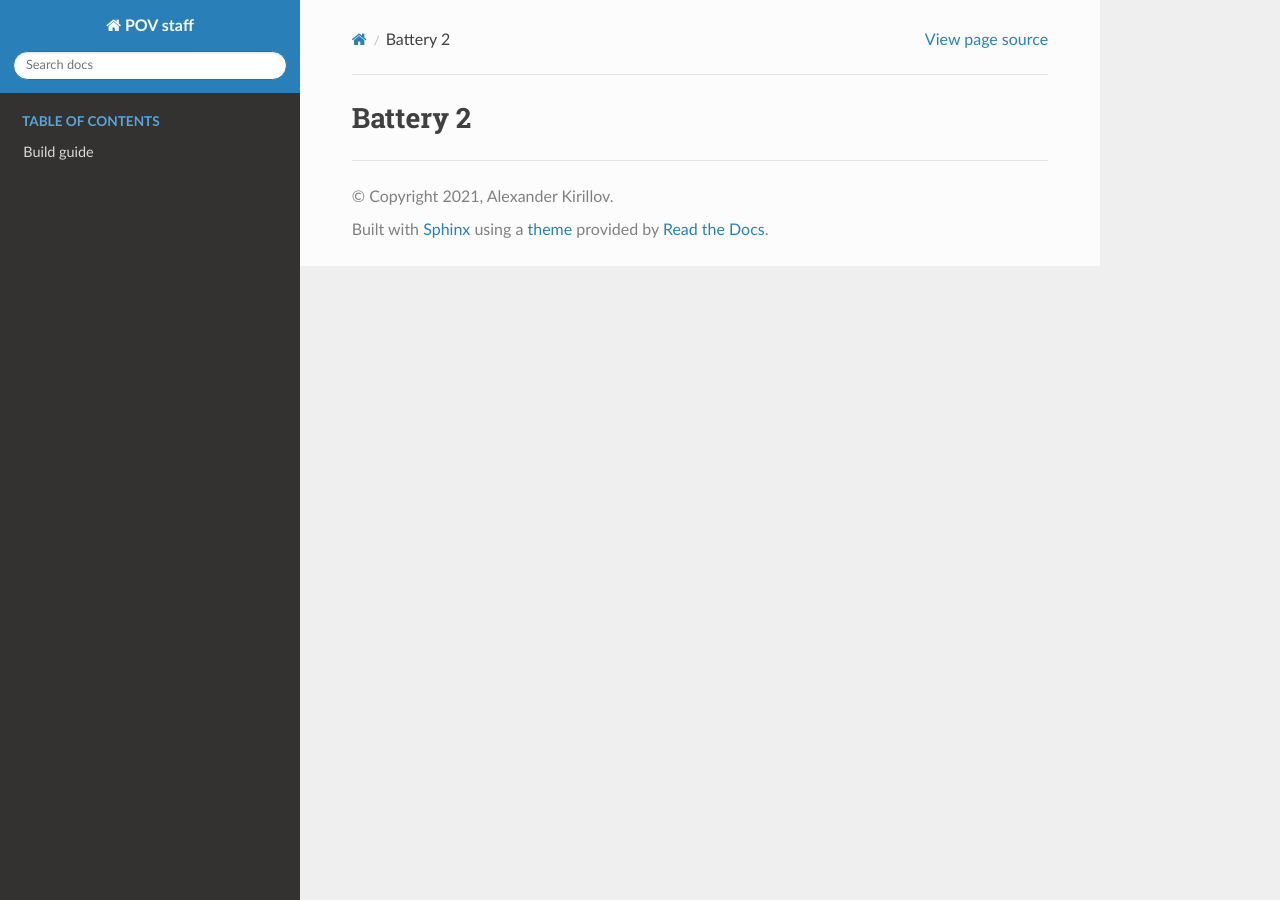
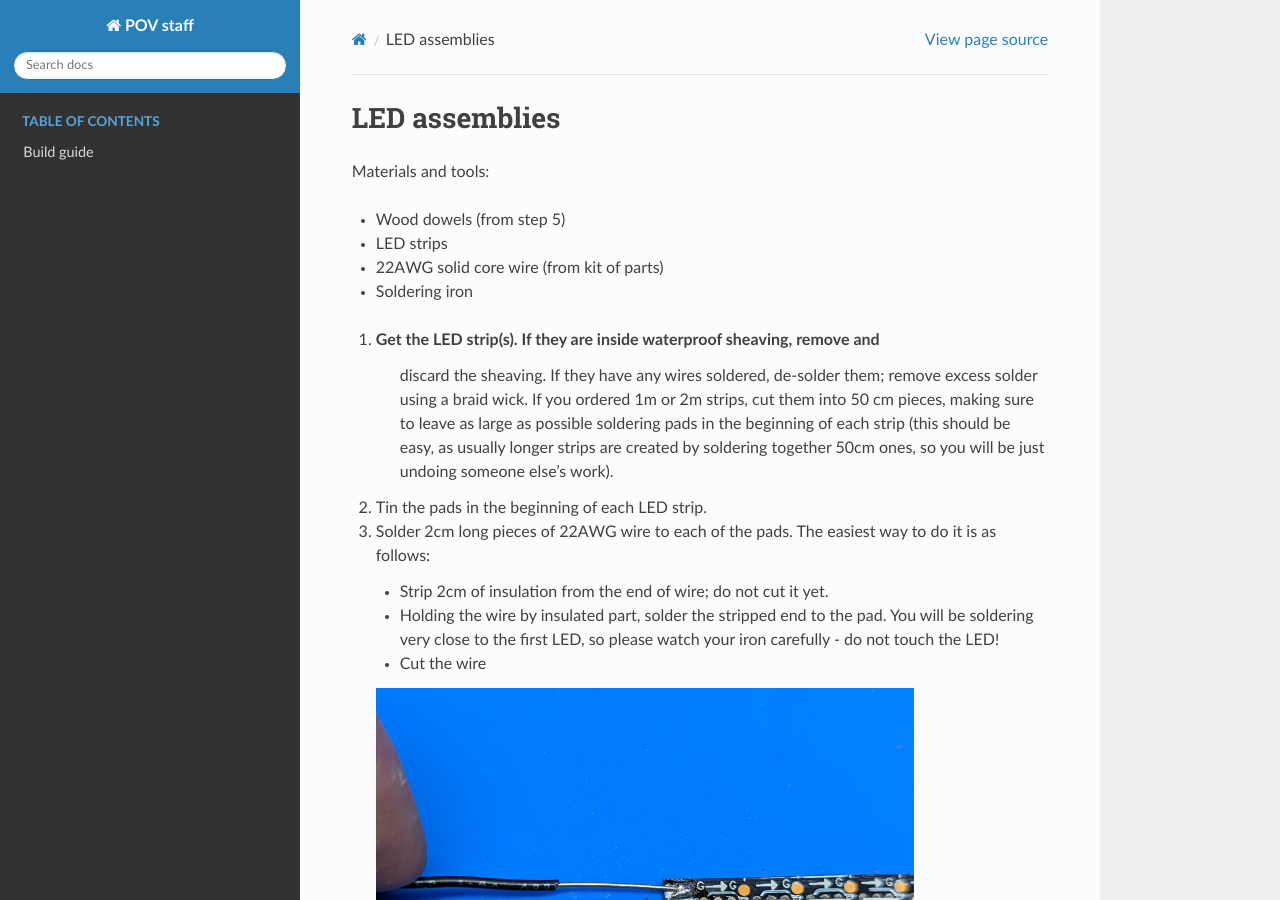
Before and after one commit to shurik179/povstaff, a Sphinx documentation site: the page built from docs/build-led.rst, in a window 1280 px wide and 900 px high. Built offline with Sphinx 7.4.7 and the Read the Docs theme 2.0.0, drawn with Linux system fonts in a browser that asks for light colours; formulas are drawn with MathJax 3; pages that are not in the unit, such as notebooks, are missing from menus; some of the changed text lies outside the part shown.

Commit message:
docs update

```diff
--- a/docs/build-led.rst
+++ b/docs/build-led.rst
@@ -1,2 +1,54 @@
-Battery 2
-==========
+LED assemblies
+==============
+
+Materials and tools:
+
+* Wood dowels (from step 5)
+
+* LED strips
+
+* 22AWG solid core wire (from kit of parts)
+
+* Soldering iron
+
+1. Get the LED strip(s). If they are inside waterproof sheaving, remove and
+    discard the sheaving. If they have any wires soldered, de-solder them; remove
+    excess solder using a braid wick. If you ordered 1m or 2m strips, cut them into
+    50 cm pieces, making sure to leave as large as possible soldering pads in the
+    beginning of each strip (this should be easy, as usually longer strips are
+    created by soldering together 50cm ones, so you will be just undoing someone
+    else's work).
+
+2. Tin the pads in the beginning of each LED strip.
+
+3. Solder 2cm long pieces of 22AWG wire to each of the pads. The easiest way to
+   do it is as follows:
+
+   * Strip 2cm of insulation from the end of wire; do not cut it yet.
+
+   * Holding the wire by insulated part, solder the stripped end to the pad.
+     You will be soldering very close to the first LED, so please watch your
+     iron carefully - do not touch the LED!
+
+   * Cut the wire
+
+   .. figure:: images/led-1.jpg
+      :alt: Soldering wire to LED strip
+      :width: 80%
+
+  .. figure:: images/led-2.jpg
+     :alt: Soldering wire to LED strip
+     :width: 80%
+
+4.  Insert the soldered wires into the holes of the power distribution board you
+    had previously attached to the wood dowels.
+    Remove the backing paper from the adhesive strip on the back of the LED and
+    attach the strip to the wood dowel, aligning it so that the
+    end of the strip is exactly 1 cm away from the power distribution board.
+
+5. Solder the wires to the power distribution board. Trim them using flash cutters.
+   Repeat the previous steps for all 4 LED strips.
+
+
+**Note**: the adhesive on LED strips is not very strong, so your strips might
+start peeling off. It is OK; we will make a more permanent attachment later.
```
Also changed, not shown: docs/build-overview.rst (+19 -0 lines), docs/build.rst (+35 -4 lines), docs/images/main.jpg (added).
